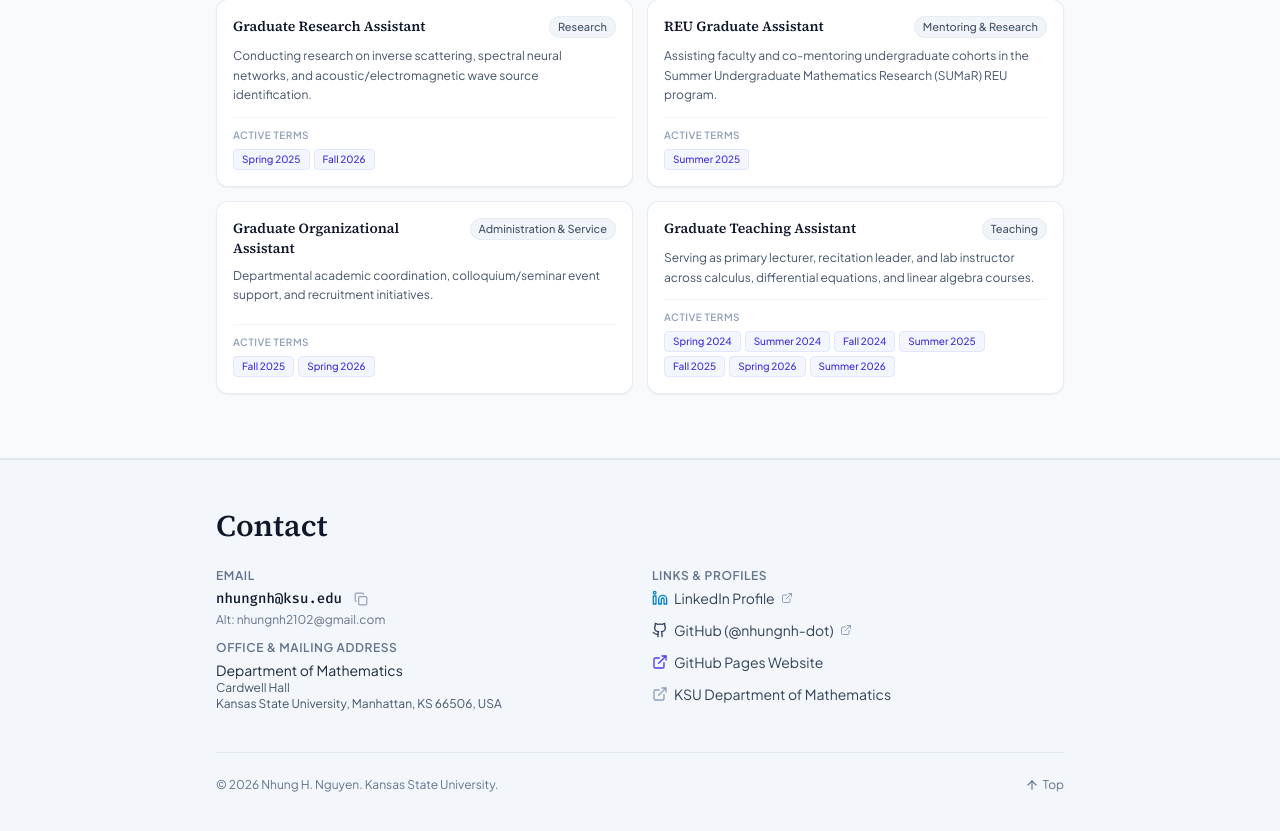
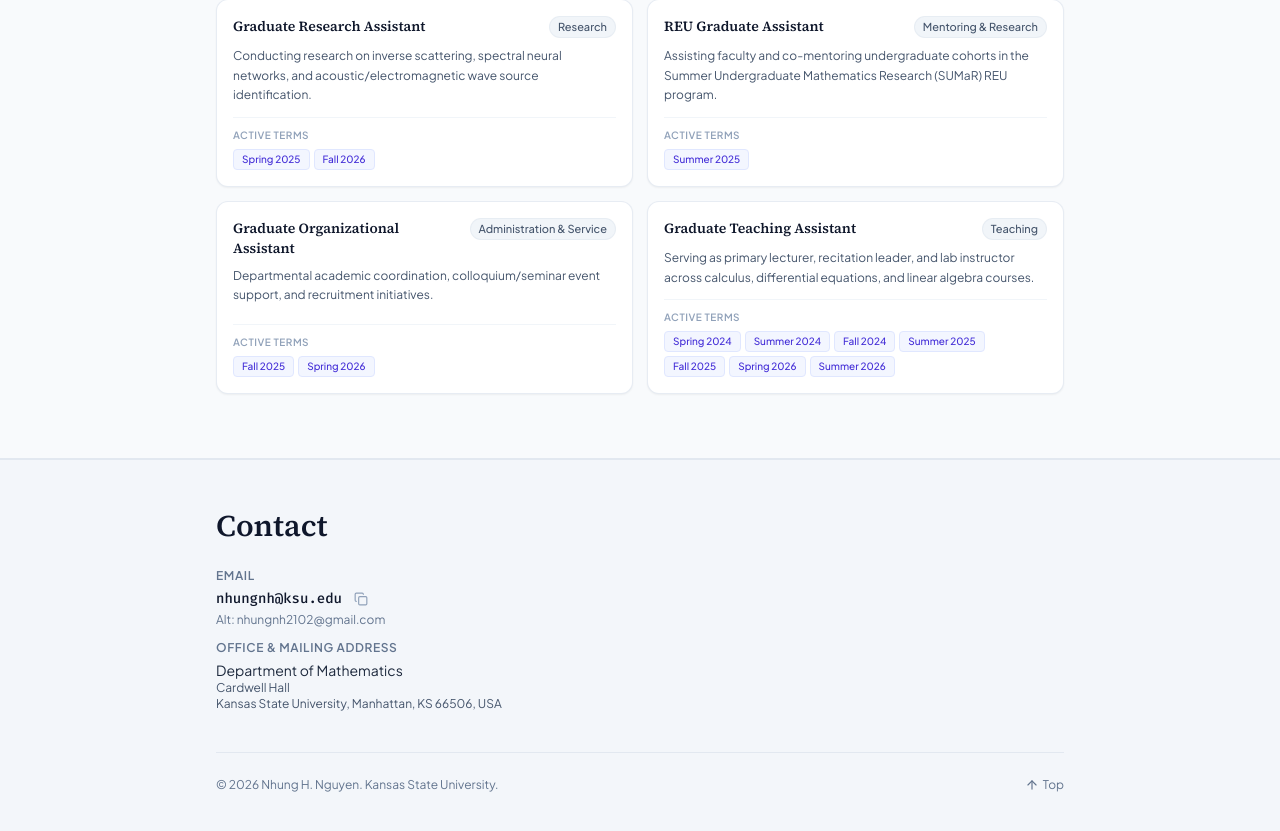
Before and after one commit to nhungnh-dot/nhungnh-dot.github.io, a React (Vite) app: page / in a window 1280 px wide. Shown: the part 1054-1885 px from the top of the page. Built offline with nearby package versions, Linux system fonts and the light colour scheme.

Commit message:
Remove Links and Profiles section

```diff
--- a/src/components/ContactFooter.tsx
+++ b/src/components/ContactFooter.tsx
@@ -1,5 +1,5 @@
 import React, { useState } from 'react';
-import { Mail, MapPin, Linkedin, Github, ExternalLink, Copy, Check, ArrowUp } from 'lucide-react';
+import { Copy, Check, ArrowUp } from 'lucide-react';
 import { PERSONAL_INFO } from '../data/academicData';
 
 export const ContactFooter: React.FC = () => {
@@ -22,7 +22,7 @@ export const ContactFooter: React.FC = () => {
           Contact
         </h2>
 
-        <div className="grid grid-cols-1 sm:grid-cols-2 gap-6 mb-10 text-sm">
+        <div className="mb-10 text-sm">
           {/* Email and Office */}
           <div className="space-y-3">
             <div>
@@ -65,58 +65,6 @@ export const ContactFooter: React.FC = () => {
             </div>
           </div>
 
-          {/* Links & Profiles */}
-          <div className="space-y-2.5">
-            <span className="text-xs uppercase tracking-wider text-slate-500 dark:text-slate-400 font-semibold block mb-1">
-              Links & Profiles
-            </span>
-            <div>
-              <a
-                href={PERSONAL_INFO.linkedin}
-                target="_blank"
-                rel="noopener noreferrer"
-                className="inline-flex items-center gap-1.5 text-slate-700 dark:text-slate-300 hover:text-indigo-600 dark:hover:text-indigo-400 transition-colors"
-              >
-                <Linkedin className="w-4 h-4 text-sky-600 dark:text-sky-400" />
-                <span>LinkedIn Profile</span>
-                <ExternalLink className="w-3 h-3 text-slate-400" />
-              </a>
-            </div>
-            <div>
-              <a
-                href={PERSONAL_INFO.github}
-                target="_blank"
-                rel="noopener noreferrer"
-                className="inline-flex items-center gap-1.5 text-slate-700 dark:text-slate-300 hover:text-indigo-600 dark:hover:text-indigo-400 transition-colors"
-              >
-                <Github className="w-4 h-4" />
-                <span>GitHub (@nhungnh-dot)</span>
-                <ExternalLink className="w-3 h-3 text-slate-400" />
-              </a>
-            </div>
-            <div>
-              <a
-                href={PERSONAL_INFO.originalWebsite}
-                target="_blank"
-                rel="noopener noreferrer"
-                className="inline-flex items-center gap-1.5 text-slate-700 dark:text-slate-300 hover:text-indigo-600 dark:hover:text-indigo-400 transition-colors"
-              >
-                <ExternalLink className="w-4 h-4 text-indigo-600 dark:text-indigo-400" />
-                <span>GitHub Pages Website</span>
-              </a>
-            </div>
-            <div>
-              <a
-                href={PERSONAL_INFO.departmentUrl}
-                target="_blank"
-                rel="noopener noreferrer"
-                className="inline-flex items-center gap-1.5 text-slate-700 dark:text-slate-300 hover:text-indigo-600 dark:hover:text-indigo-400 transition-colors"
-              >
-                <ExternalLink className="w-4 h-4 text-slate-400" />
-                <span>KSU Department of Mathematics</span>
-              </a>
-            </div>
-          </div>
         </div>
 
         {/* Footer bottom bar */}
```
